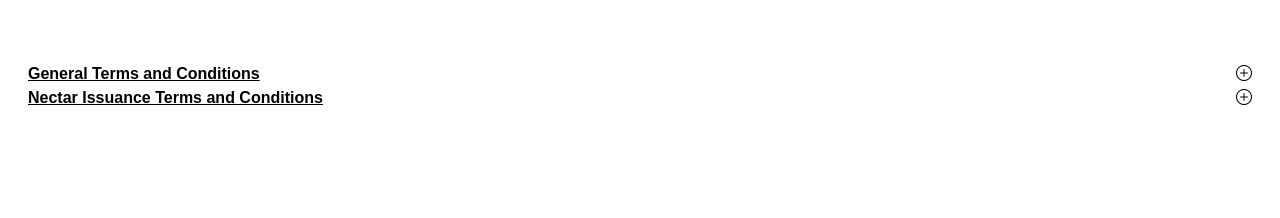
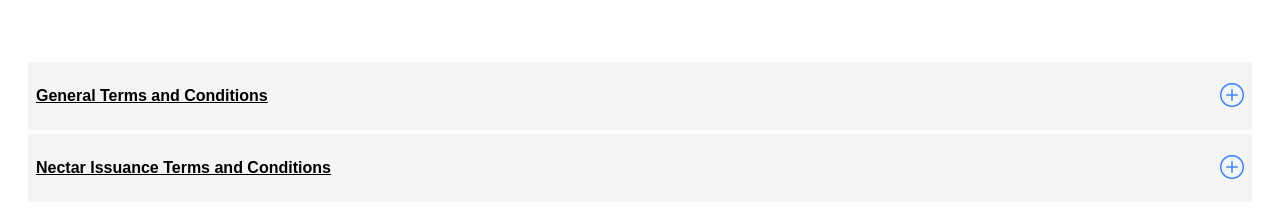
Before and after one commit to ElJefe111944/Esso-Clone, a Vue app: page / in a window 1280 px wide. Shown: the part 3430-3648 px from the top of the page. Before the commit the page ends 3568 px from the top, so only its background shows below. Built offline with nearby package versions, Linux system fonts and the light colour scheme; a web font is replaced by a local one.

Commit message:
Transition added to dropdown for background change on accordian

```diff
--- a/src/components/terms/TermsContainer.vue
+++ b/src/components/terms/TermsContainer.vue
@@ -3,11 +3,11 @@
         <Accordion class="rounded-none" expandIcon="null" collapseIcon="null">
             <AccordionTab v-for="(tab, index) in tabs" :key="index">
                 <template #header>
-                    <span class="flex justify-between gap-2 w-full" @click="toggleTab(index)">
-                        <span class="font-bold white-space-nowrap">{{ tab.title }}</span>
+                    <span class="header-tab flex justify-between gap-2 bg-gray-100 w-full py-3 px-2 items-center border-b-4 border-white" @click="toggleTab(index)">
+                        <span class="font-bold white-space-nowrap no-underline">{{ tab.title }}</span>
                         <span>
-                            <i v-if="!tab.isOpen" class="bi bi-plus-circle"></i>
-                            <i v-else class="bi bi-dash-circle"></i>
+                            <i v-if="!tab.isOpen" class="bi bi-plus-circle text-[24px] text-blue-500"></i>
+                            <i v-else class="bi bi-dash-circle text-[24px] text-red-500"></i>
                         </span>
                     </span>
                 </template>
@@ -57,5 +57,12 @@
 </script>
 
 <style scoped>
+.p-accordion-tab-active .p-accordion-header .header-tab {
+    background-color: white;
+}
+.header-tab {
+    transition: background-color .35s ease;
+}
+
 
 </style>
```
